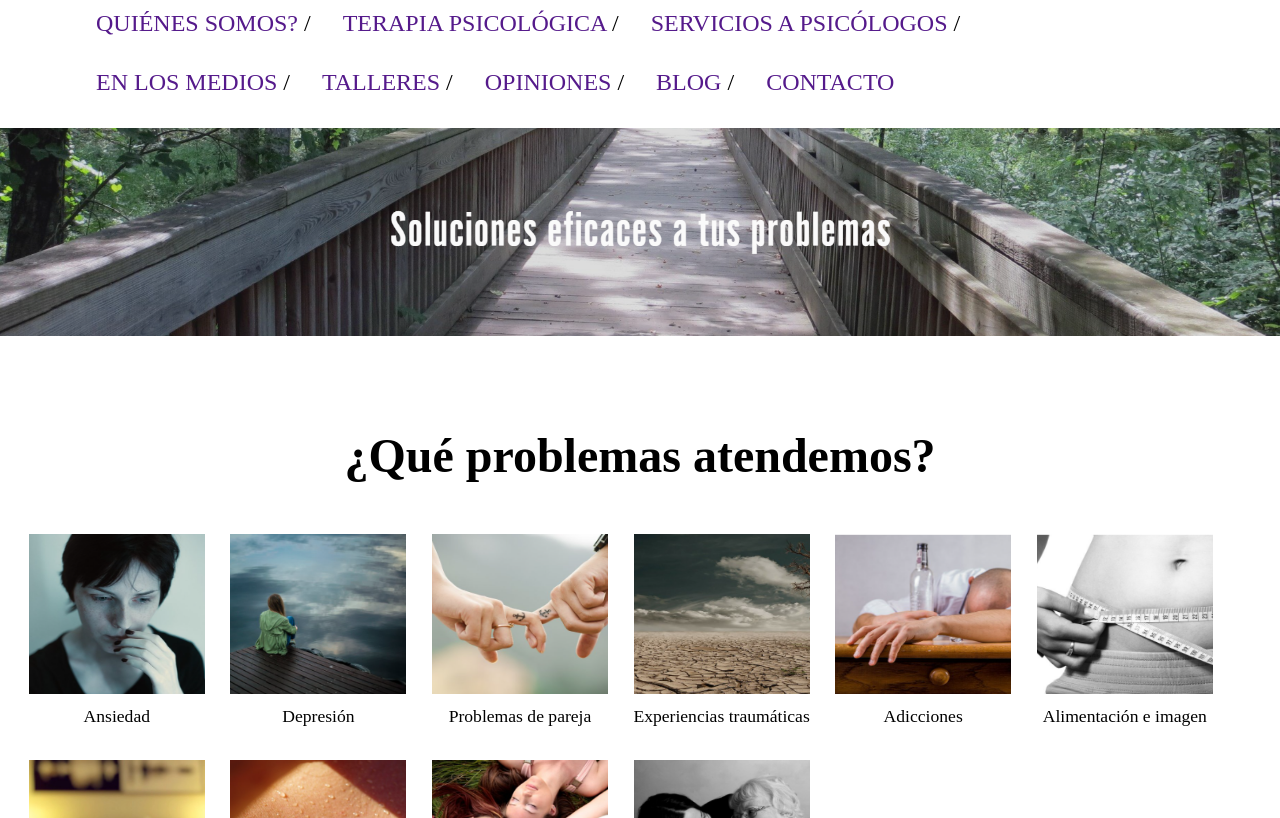
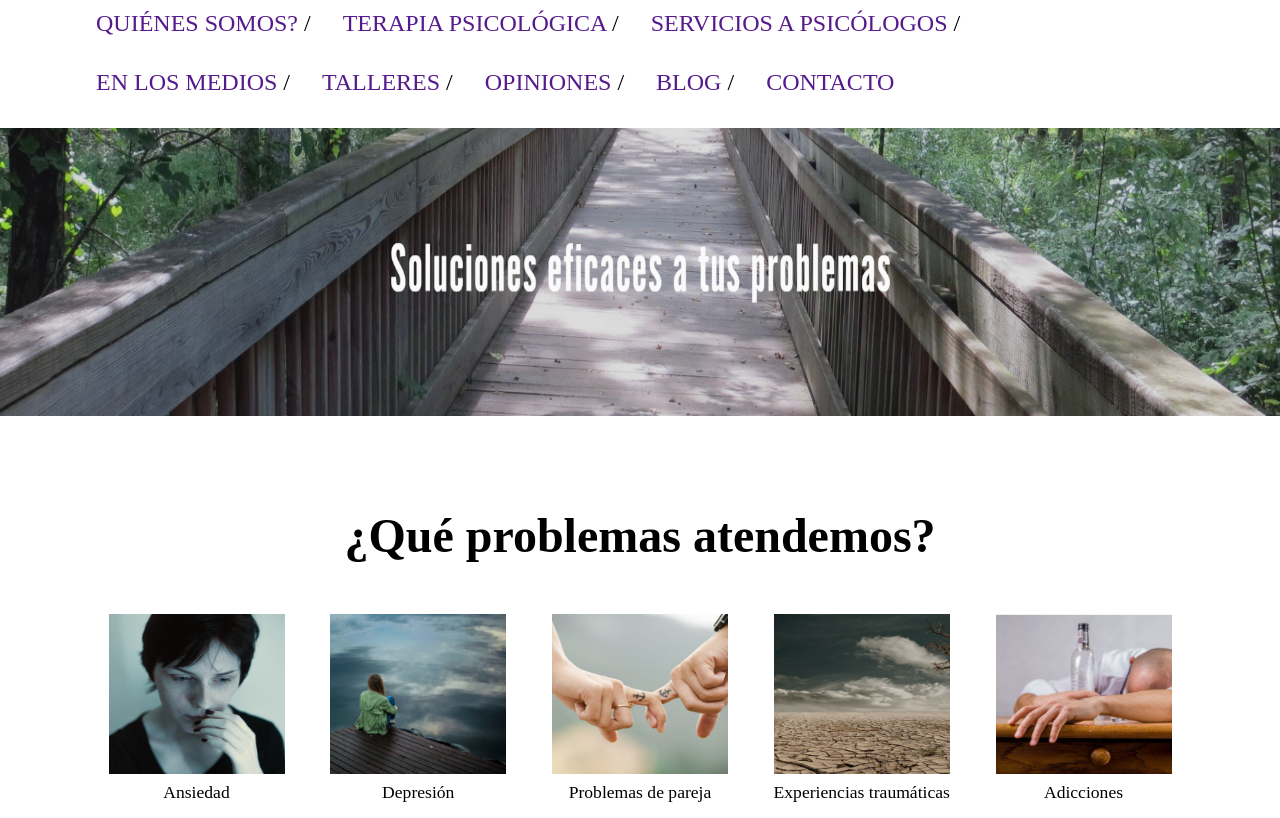
Before and after one commit to madayac/WebPageProject, a plain HTML site: page index.html in a window 1280 px wide. Shown: the part 134-952 px from the top of the page. Drawn offline with Linux system fonts and the light colour scheme.

Commit message:
fixing images style

```diff
--- a/estilos.css
+++ b/estilos.css
@@ -29,7 +29,7 @@ a{
 }
 #banner{
     width: 100%;
-    height: 13rem;
+    height: 18rem;
 }
 #problemasTitle{
     text-align: center;
@@ -42,15 +42,22 @@ a{
     display: flex;
     flex-flow: row wrap;
     align-items: center;
+    justify-content: center;
     padding: 1rem 1rem 1rem;
 }
 #problemas > div{
+    display: flex;
     padding: 0.8rem 0.3rem 0.8rem;
+    align-items: center;
+    justify-content: center;
+    flex: 0 0 17%;
+    flex-flow: row wrap;
 }
 #problemas > div> img{
     width: 11rem;
     height: 10rem;
     padding: 0.5rem;
+    flex: 0 0 auto;
 }
 #problemas > div > div{
     text-align: center;
```
